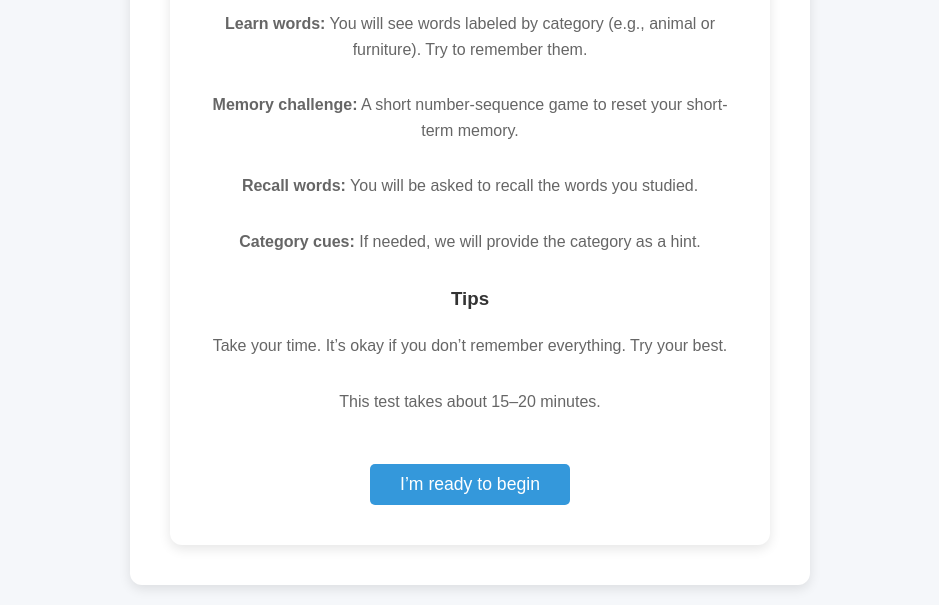
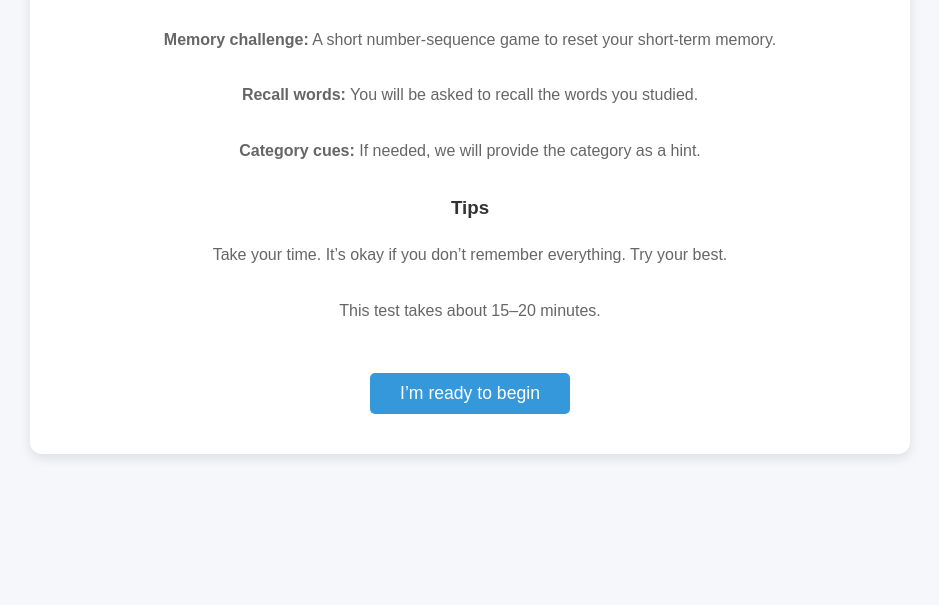
Before and after one commit to fcsrt-test/fcsrt-test.github.io, a plain HTML site: page index.html in a window 1280 px wide. Shown: the part 240-845 px from the top of the page, without its empty margins (170-1109 px from the left). After the commit the page ends 800 px from the top, so only its background shows below. Drawn offline with Linux system fonts and the light colour scheme.

Commit message:
Patch 14

```diff
--- a/index.html
+++ b/index.html
@@ -8,7 +8,6 @@
 </head>
 <body>
     <div class="container">
-        <div id="welcome-screen" style="text-align:center; max-width:600px; margin:0 auto; font-family:Arial,sans-serif;">
         <div id="welcome-screen" style="text-align:center; max-width:800px; margin:0 auto; font-family:Arial,sans-serif;">
           <h1>Memory Test</h1>
           <div class="instructions">
```
Lines whose indentation alone changed are shown as unchanged.
